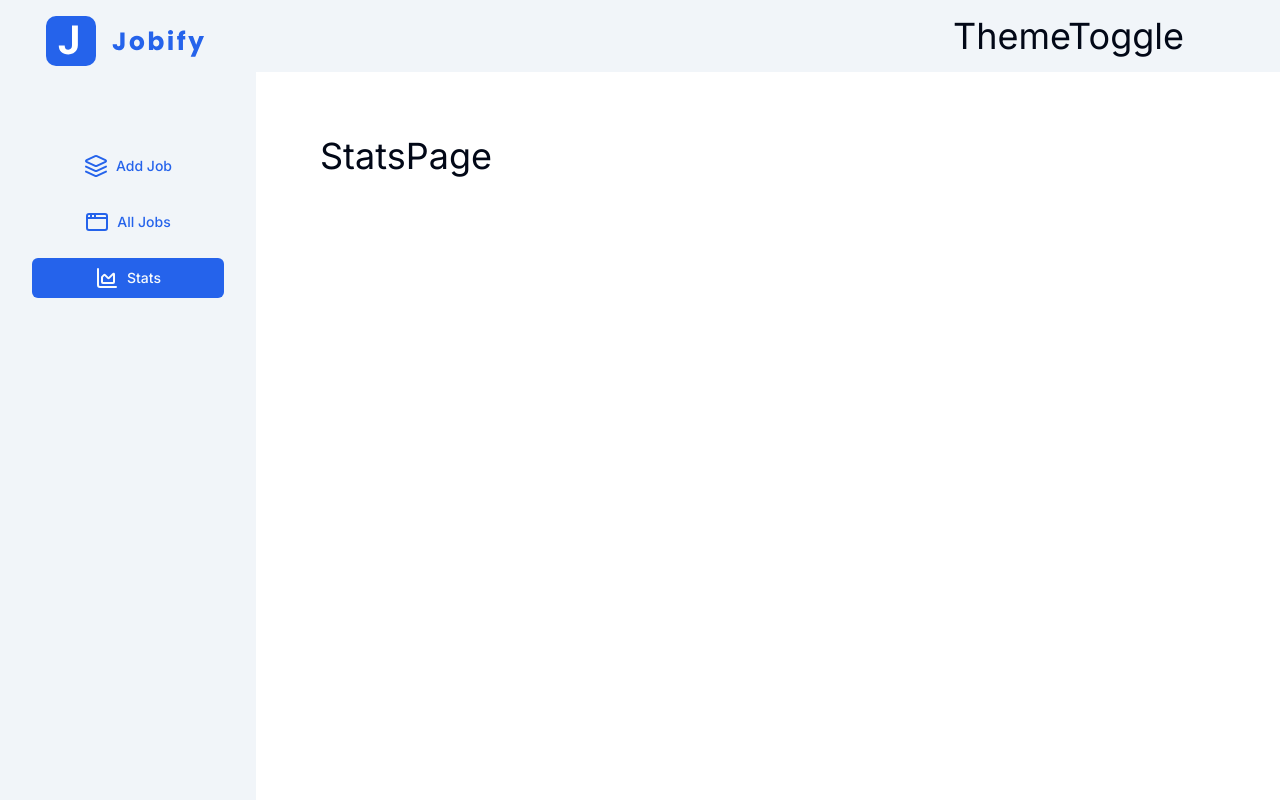
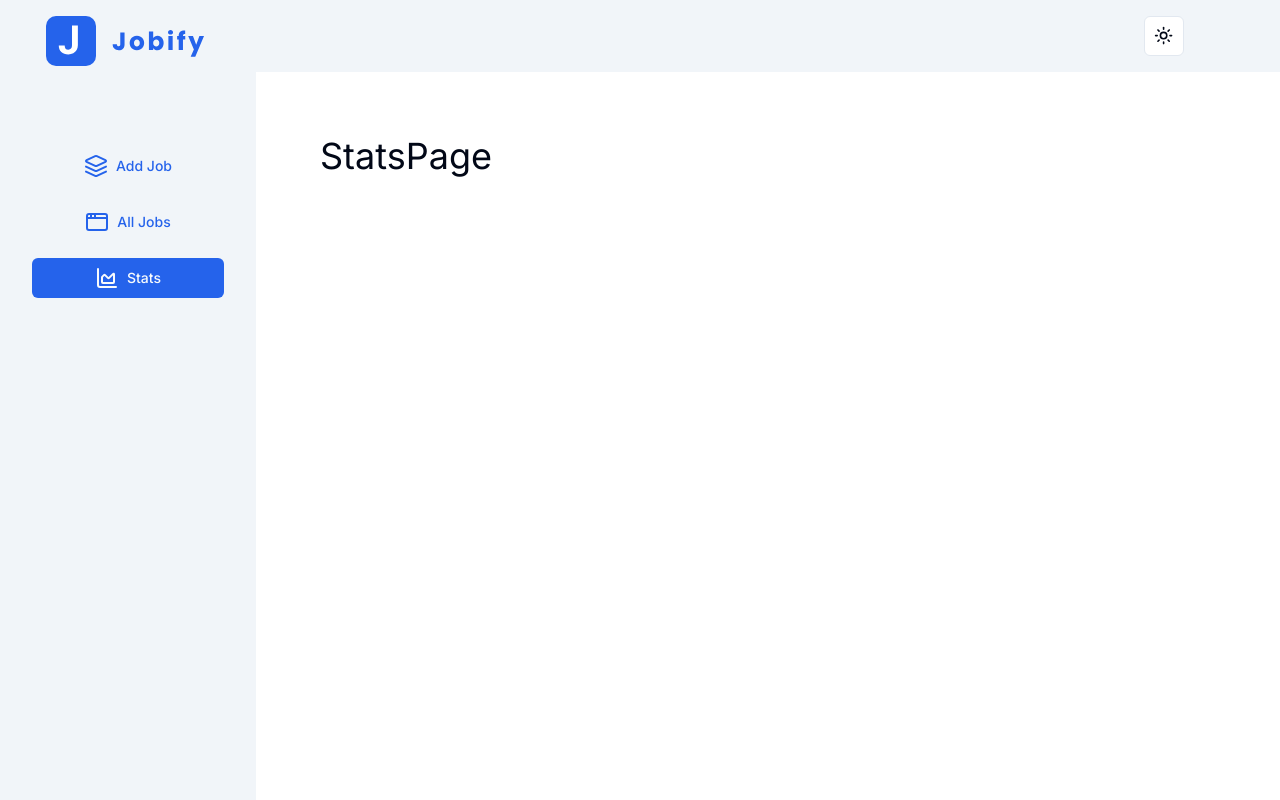
Before and after one commit to Martin-Andreev-288/my-jobify-nextjs, a Next.js app: page /stats in a window 1280 px wide. Built offline with nearby package versions, Linux system fonts and the light colour scheme.

Commit message:
Implement the toggle theme functionality with shadcn
Now we can change the theme choosing between light/dark/system.

```diff
--- a/app/layout.tsx
+++ b/app/layout.tsx
@@ -2,6 +2,7 @@ import type { Metadata } from "next";
 import { Inter } from "next/font/google";
 import "./globals.css";
 import { ClerkProvider } from "@clerk/nextjs";
+import Providers from "./providers";
 const inter = Inter({ subsets: ["latin"] });
 
 export const metadata: Metadata = {
@@ -16,8 +17,10 @@ export default function RootLayout({
 }) {
   return (
     <ClerkProvider>
-      <html lang="en">
-        <body className={inter.className}>{children}</body>
+      <html lang="en" suppressHydrationWarning>
+        <body className={inter.className}>
+          <Providers>{children}</Providers>
+        </body>
       </html>
     </ClerkProvider>
   );
--- /dev/null
+++ b/app/providers.tsx
@@ -0,0 +1,19 @@
+"use client";
+import { ThemeProvider } from "@/components/theme-provider";
+
+const Providers = ({ children }: { children: React.ReactNode }) => {
+  return (
+    <>
+      <ThemeProvider
+        attribute="class"
+        defaultTheme="system"
+        enableSystem
+        disableTransitionOnChange
+      >
+        {children}
+      </ThemeProvider>
+    </>
+  );
+};
+
+export default Providers;
--- a/components/ThemeToggle.tsx
+++ b/components/ThemeToggle.tsx
@@ -1,4 +1,40 @@
-const ThemeToggle = () => {
-  return <h2 className="text-4xl">ThemeToggle</h2>;
-};
-export default ThemeToggle;
+"use client";
+
+import * as React from "react";
+import { Moon, Sun } from "lucide-react";
+import { useTheme } from "next-themes";
+
+import { Button } from "@/components/ui/button";
+import {
+  DropdownMenu,
+  DropdownMenuContent,
+  DropdownMenuItem,
+  DropdownMenuTrigger,
+} from "@/components/ui/dropdown-menu";
+
+export default function ModeToggle() {
+  const { setTheme } = useTheme();
+
+  return (
+    <DropdownMenu>
+      <DropdownMenuTrigger asChild>
+        <Button variant="outline" size="icon">
+          <Sun className="h-[1.2rem] w-[1.2rem] rotate-0 scale-100 transition-all dark:-rotate-90 dark:scale-0" />
+          <Moon className="absolute h-[1.2rem] w-[1.2rem] rotate-90 scale-0 transition-all dark:rotate-0 dark:scale-100" />
+          <span className="sr-only">Toggle theme</span>
+        </Button>
+      </DropdownMenuTrigger>
+      <DropdownMenuContent align="end">
+        <DropdownMenuItem onClick={() => setTheme("light")}>
+          Light
+        </DropdownMenuItem>
+        <DropdownMenuItem onClick={() => setTheme("dark")}>
+          Dark
+        </DropdownMenuItem>
+        <DropdownMenuItem onClick={() => setTheme("system")}>
+          System
+        </DropdownMenuItem>
+      </DropdownMenuContent>
+    </DropdownMenu>
+  );
+}
--- /dev/null
+++ b/components/theme-provider.tsx
@@ -0,0 +1,9 @@
+"use client";
+
+import * as React from "react";
+import { ThemeProvider as NextThemesProvider } from "next-themes";
+import { type ThemeProviderProps } from "next-themes/dist/types";
+
+export function ThemeProvider({ children, ...props }: ThemeProviderProps) {
+  return <NextThemesProvider {...props}>{children}</NextThemesProvider>;
+}
```
